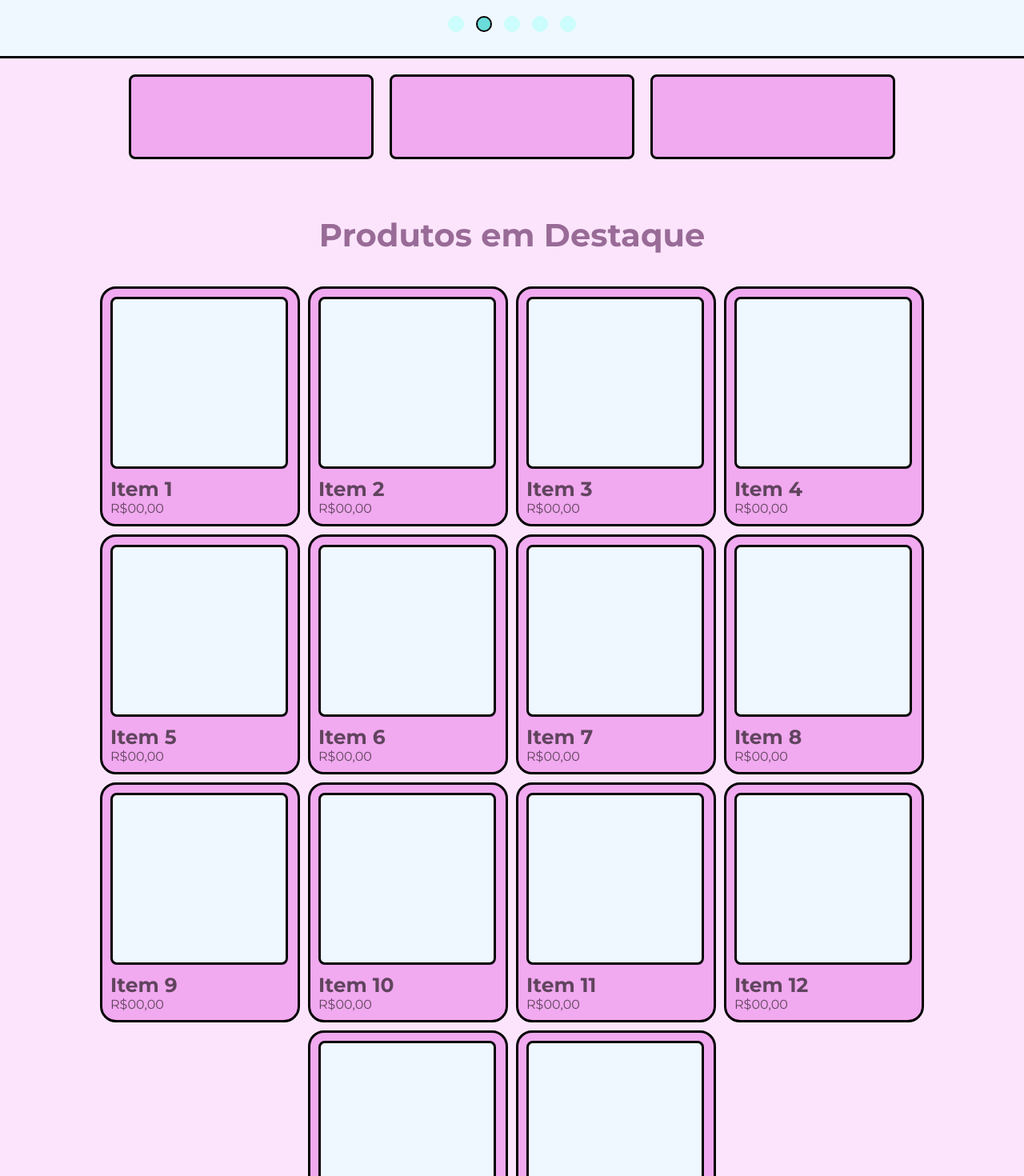
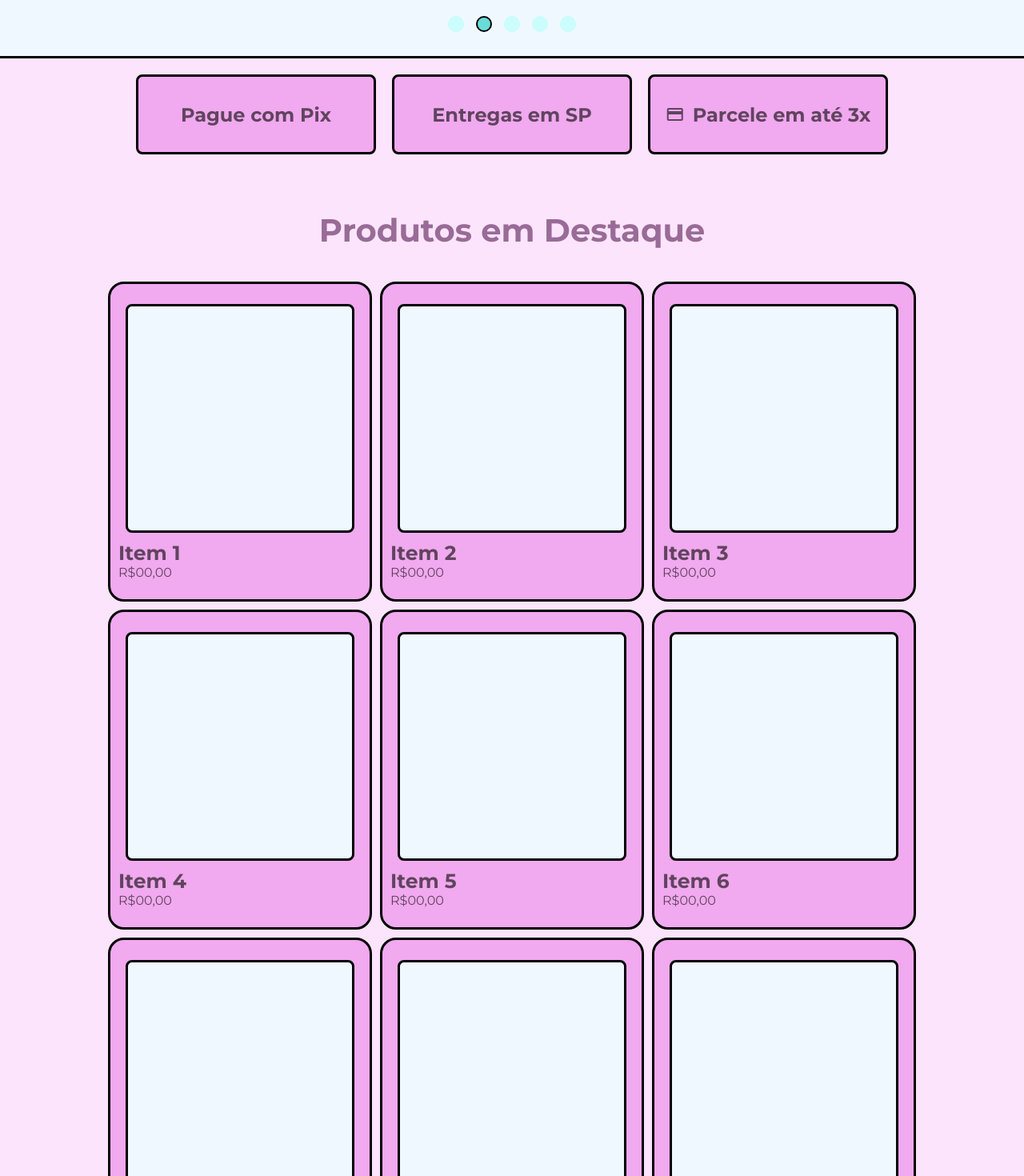
Before and after one commit to MrMystin/Atelie_Amelie, a React (Create React App) app in the folder frontend/: page / in a window 1280 px wide. Shown: the part 760-2230 px from the top of the page at 80% size. Built offline with nearby package versions, Linux system fonts and the light colour scheme.

Commit message:
Some infos

```diff
--- a/frontend/src/Components/Infos/index.js
+++ b/frontend/src/Components/Infos/index.js
@@ -5,9 +5,18 @@ import "./style.css";
 const Infos = () => {
   return (
     <section className="sectionInfos">
-      <div></div>
-      <div></div>
-      <div></div>
+      <div>
+        <h1>Pague com Pix</h1>
+      </div>
+      <div>
+        <h1>Entregas em SP</h1>
+      </div>
+      <div>
+        <span class="material-symbols-rounded">
+          credit_card
+        </span>
+        <h1>Parcele em até 3x</h1>
+      </div>
     </section>
   );
 };
--- a/frontend/src/Components/Infos/style.css
+++ b/frontend/src/Components/Infos/style.css
@@ -13,4 +13,15 @@
     border-radius: 8px;
     border: 3px solid black;
     background-color: var(--bg-P1);
+    box-sizing: border-box;
+    padding: 10px;
+    display: flex;
+    justify-content: center;
+    align-items: center;
+    gap: 10px;
 }
+
+.sectionInfos div h1,
+.sectionInfos div span {
+    color: var(--fg-P1);
+}
--- a/frontend/src/Components/Product/index.js
+++ b/frontend/src/Components/Product/index.js
@@ -47,22 +47,6 @@ const Product = () => {
           <div className="prodImage"></div>
           <div className="prodInfos"><p className="prodName">Item 10</p>R$00,00</div>
         </div>
-        <div className="Products" id="Product10">
-          <div className="prodImage"></div>
-          <div className="prodInfos"><p className="prodName">Item 11</p>R$00,00</div>
-        </div>
-        <div className="Products" id="Product10">
-          <div className="prodImage"></div>
-          <div className="prodInfos"><p className="prodName">Item 12</p>R$00,00</div>
-        </div>
-        <div className="Products" id="Product10">
-          <div className="prodImage"></div>
-          <div className="prodInfos"><p className="prodName">Item 13</p>R$00,00</div>
-        </div>
-                <div className="Products" id="Product10">
-          <div className="prodImage"></div>
-          <div className="prodInfos"><p className="prodName">Item 14</p>R$00,00</div>
-        </div>
       </div>
       {/* <nav>
         <ul>
--- a/frontend/src/Components/Product/style.css
+++ b/frontend/src/Components/Product/style.css
@@ -12,8 +12,8 @@
 
 .Products{
   background-color: var(--bg-P1);
-  width: 250px;
-  height: 300px;
+  width: 330px;
+  height: 400px;
   border-radius: 20px;
   display: flex;
   justify-content: center;
@@ -35,11 +35,12 @@
 }
 
 .prodImage {
-  width: 216px;
-  height: 216px;
+  width: 280px;
+  height: 280px;
   border-radius: 8px;
   background-color: aliceblue;
-  border: 3px solid black
+  border: 3px solid black;
+  margin: 0 auto;
 }
 
 @media (max-width: 768px) {
```
